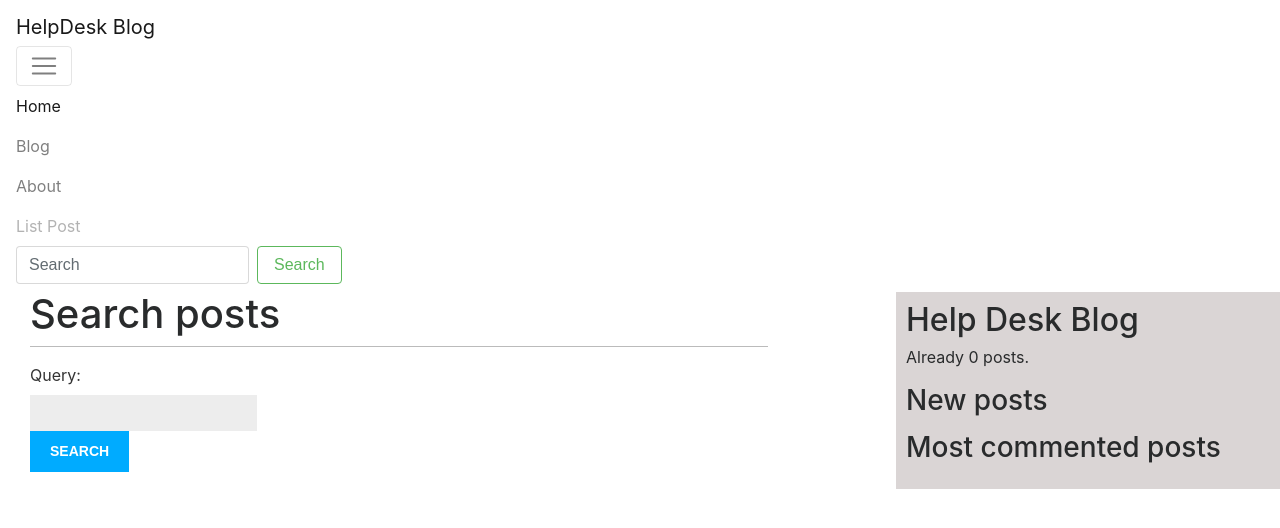
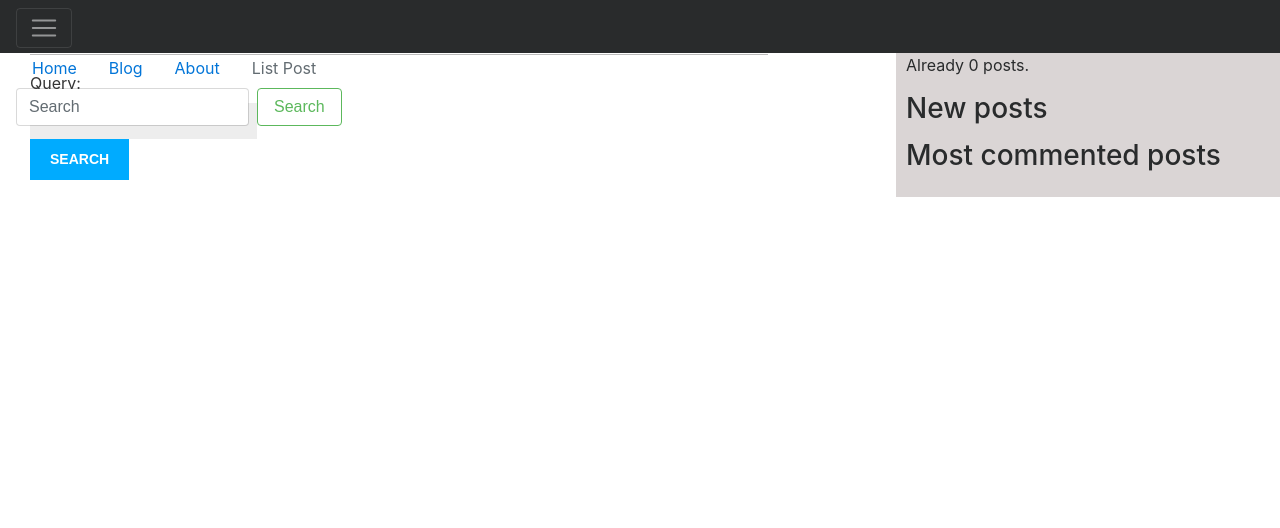
Before and after one commit to ggrobelny/my_blog, a Django app: page /blog/search/ in a window 1280 px wide, after a click that opens the changed part. Shown: the top 528 px of the page. Run offline with Django 3.2, Linux system fonts and the light colour scheme; data that the repository does not hold is empty; some libraries are stand-ins or nearby versions.

Commit message:
drobne poprawki, wciaz walka z navbar verticalem

```diff
--- a/blog/static/css/blog.css
+++ b/blog/static/css/blog.css
@@ -90,3 +90,13 @@
     font-size:12px;
     color:rgb(20, 40, 60);
 }
+
+.navbar {
+    margin:0;
+    height:53px;
+    display: inline;
+  }
+
+.navbar a:hover {
+    color: rgb(138, 7, 7);
+    }
--- a/blog/templates/blog/post/navbar.html
+++ b/blog/templates/blog/post/navbar.html
@@ -7,20 +7,20 @@
     <title></title>
     <!-- bootstrap css -->
     <link rel="stylesheet" href="https://maxcdn.bootstrapcdn.com/bootstrap/4.0.0-alpha.6/css/bootstrap.min.css"
-    integrity="sha384-rwoIResjU2yc3z8GV/NPeZWAv56rSmLldC3R/AZzGRnGxQQKnKkoFVhFQhNUwEyJ" crossorigin="anonymous"
+
     type="text/css" href="{% static 'blog/static/css/blog.css' %}">
 
   </head>
   <body>
 
-<nav class="navbar navbar-expand-lg navbar-light bg-light">
-    <a class="navbar-brand" href="/">HelpDesk Blog</a>
+<nav class="navbar navbar-expand-md navbar-inverse bg-inverse fixed-top">
+    <!--  <a class="navbar-brand" href="/">HDBlog</a> -->
     <button class="navbar-toggler" type="button" data-toggle="collapse" data-target="#navbarSupportedContent" aria-controls="navbarSupportedContent" aria-expanded="false" aria-label="Toggle navigation">
       <span class="navbar-toggler-icon"></span>
     </button>
 
     <div class="collapse navbar-collapse" id="navbarSupportedContent">
-      <ul class="navbar-nav mr-auto" style="display: inline-block;">
+      <ul class="nav mr-auto">
         <li class="nav-item active">
           <a class="nav-link" href="/home">Home<span class="sr-only"></span></a>
         </li>
@@ -36,9 +36,10 @@
       </ul>
       <form class="form-inline my-2 my-lg-0">
         <input class="form-control mr-sm-2" type="search" placeholder="Search" aria-label="Search">
-        <button class="btn btn-outline-success my-2 my-sm-0" type="submit">Search</button>
+        <button class="btn btn-outline-success my-2 my-sm-0 bg-dark" type="submit">Search</button>
       </form>
     </div>
+
   </nav>
 
   <!-- jQuery first, then bootstrap js -->
--- a/blog/templates/blog/post/search.html
+++ b/blog/templates/blog/post/search.html
@@ -4,15 +4,15 @@
 
 {% block content %}
   {% if "query" in request.GET %}
-    <h1>Posty zawierające "{{ query }}"</h1>
+    <h1>Posts containing "{{ query }}"</h1>
     <h3>{{ results.count }} result{{ results|pluralize:"s" }}</h3>
     {% for post in results %}
         <h4><a href="{{ post.get_absolute_url }}">{{ post.title }}</a></h4>
         {{ post.body|truncatewords:5 }}
     {% empty %}
-      <p>Brak wyników dla podanego zapytania.</p>
+      <p>No results for the specified query.</p>
     {% endfor %}
-    <p><a href="{% url "blog:post_search" %}">Szukaj ponownie</a></p>
+    <p><a href="{% url "blog:post_search" %}">Search posts</a></p>
   {% else %}
     <h1>Search posts</h1>
     <form action="." method="get">
```
